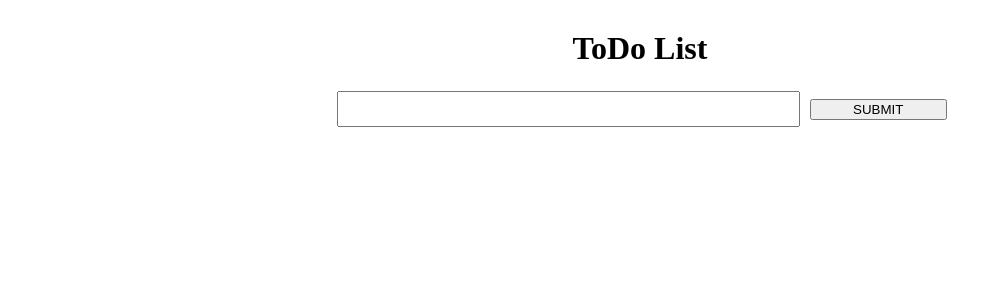
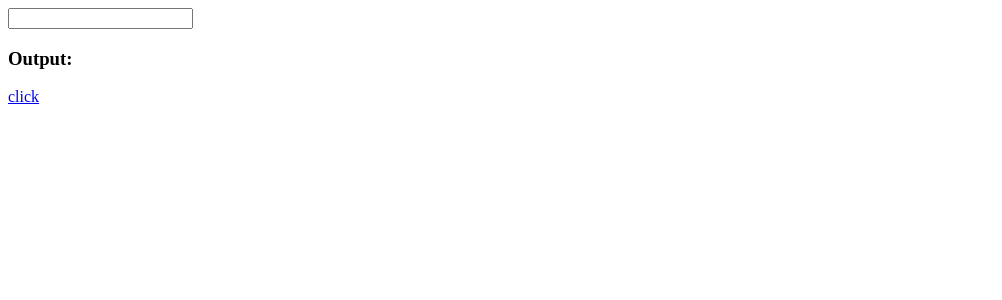
Before and after one commit to mekarthikr/React-Application, a React (Create React App) app: page / in a window 1280 px wide. Shown: the top 300 px of the page, without its empty margins (0-1002 px from the left). Built offline with nearby package versions, Linux system fonts and the light colour scheme.

Commit message:
Added Routing

```diff
--- a/src/App.js
+++ b/src/App.js
@@ -1,38 +1,37 @@
 // import logo from './logo.svg';
 import React from 'react';
 import './App.css';
-import Classcomponent from './components/Components/Components';
-import StatesAndLifecycle from './components/StateAndLifecycle/StatesAndLifecycle';
+// import Classcomponent from './components/Components/Components';
+// import StatesAndLifecycle from './components/StateAndLifecycle/StatesAndLifecycle';
 // import Handlingevents from './components/HandlingEvents/HandlingEvents'
 // import ConditionalRendering from './components/ConditionalRendering/ConditionalRendering';
 // import ListAndKeys from './components/ListAndKeys/ListAndKeys';
 // import Forms from './components/Forms/Forms';
 import Samplecomponents from './components/SampleComponent/SampleComponent';
 import Liftingstates from './components/LiftingStateUp/LiftingStateUp'
-import { Route} from 'react-router'
-import { BrowserRouter,Routes } from 'react-router-dom';
+import { Route } from 'react-router'
+import { BrowserRouter, Routes } from 'react-router-dom';
 
-export default function App()
-{
-  const name="karthik";
-  const message="hola"
+export default function App() {
+  const name = "karthik";
+  const message = "hola"
   return (
     <div>
       {/* <Classcomponent UserName={name} />
-    <StatesAndLifecycle UserName={name} Message={message}/> */}
-    {/* <Handlingevents/>
-    <ConditionalRendering/>
-    <ListAndKeys/>
-    <Forms/> */}
-    {/* <Samplecomponents favcol={"yellow"}/> */}
-    <Samplecomponents/>
-    {/* <Liftingstates/> */}
-  {/* <BrowserRouter>
-  <Routes>
-    <Route path="home/path" element={<Samplecomponents favcol={"green"}/>}/>
-  </Routes>
-  </BrowserRouter> */}
+      <StatesAndLifecycle UserName={name} Message={message} />
+      <Handlingevents />
+      <ConditionalRendering />
+      <ListAndKeys />
+      <Forms /> */}
+      {/* <Samplecomponents /> */}
+
+      <BrowserRouter>
+        <Routes>
+        <Route path="" element={<Liftingstates/>} />
+          <Route path="home/path" element={<Samplecomponents/>} />
+        </Routes>
+      </BrowserRouter>
 
     </div>
-    );
+  );
 }
--- a/src/components/LiftingStateUp/outputclass/outputclass.js
+++ b/src/components/LiftingStateUp/outputclass/outputclass.js
@@ -1,10 +1,16 @@
 import React,{ Component } from 'react';
+import { Link } from 'react-router-dom';
 
 class Outputclass extends Component {
 
 render() {
     return (
-        <h3>Output: {this.props.text}</h3>
+        <div>
+            <h3>Output: {this.props.text}</h3>
+            {/* <Link to={"home/path"}><button to="home/path">click</button></Link> */}
+            {/* <Link to="home/path">hello</Link> */}
+            <a href='home/path'>click</a>
+        </div>
     );
 }
 }
--- a/src/components/SampleComponent/SampleComponent.css
+++ b/src/components/SampleComponent/SampleComponent.css
@@ -16,6 +16,7 @@ input[type="text"]
 {
     width:60%;
     height: 30px;
+    font-size: 30px;
 }
 .todo-submit{
     width: 18.1%;
@@ -30,9 +31,12 @@ input[type="text"]
 
 }
 li{
-    list-style-type:none;
+    list-style-type:circle;
     margin:0 10%
 }
 h1{
     text-align: center;
 }
+/* p{
+    display: inline;
+} */
--- a/src/components/SampleComponent/SampleComponent.js
+++ b/src/components/SampleComponent/SampleComponent.js
@@ -58,7 +58,7 @@ export default class Samplecomponents extends React.Component {
         const element = array.map((elem, index) => {
             return (
                 <li className="display-inline" key={index} >
-                    <div><p>{this.state.element[index]}</p><button className="button-delete" key={index} onClick={() => this.ListDelete(index)}>delete </button> <button className="button-edit"  onClick={() => this.ListEdit(index)}>edit </button></div>
+                    <div><p>{this.state.element[index]} </p><button className="button-delete" key={index} onClick={() => this.ListDelete(index)}>delete </button> <button className="button-edit"  onClick={() => this.ListEdit(index)}>edit </button></div>
                 </li>
 
             )
```
Also changed, not shown: src/components/LiftingStateUp/Celsius/Celsius.js (deleted), src/components/LiftingStateUp/Fahrenheit/Fahrenheit.js (deleted).
